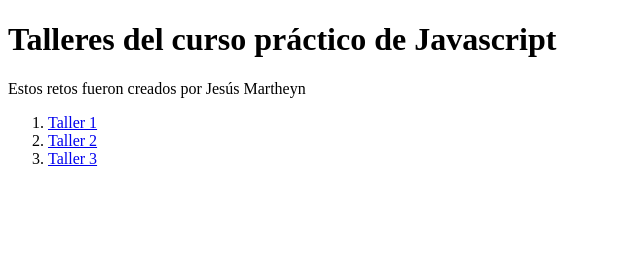
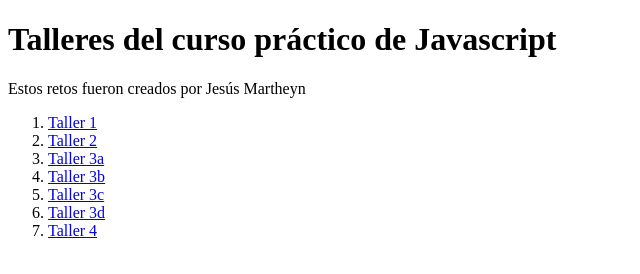
Before and after one commit to JesusMartheyn/platzi-curso-practico-javascript, a plain HTML site: page index.html in a window 1280 px wide. Shown: the whole page, without its empty margins (0-640 px from the left). Drawn offline with Linux system fonts and the light colour scheme.

Commit message:
Ajuste del index con los talleres faltantes

```diff
--- a/index.html
+++ b/index.html
@@ -22,7 +22,19 @@
                     <a href="P-y-Descuento2.html">Taller 2</a>
                 </li>
                 <li>
-                    <a href="salarios.html">Taller 3</a>
+                    <a href="promedio.html">Taller 3a</a>
+                </li>
+                <li>
+                    <a href="mediana.html">Taller 3b</a>
+                </li>
+                <li>
+                    <a href="moda.html">Taller 3c</a>
+                </li>
+                <li>
+                    <a href="promedioPonderado.html">Taller 3d</a>
+                </li>
+                <li>
+                    <a href="salarios.html">Taller 4</a>
                 </li>
             </ol>
         </nav>
```
